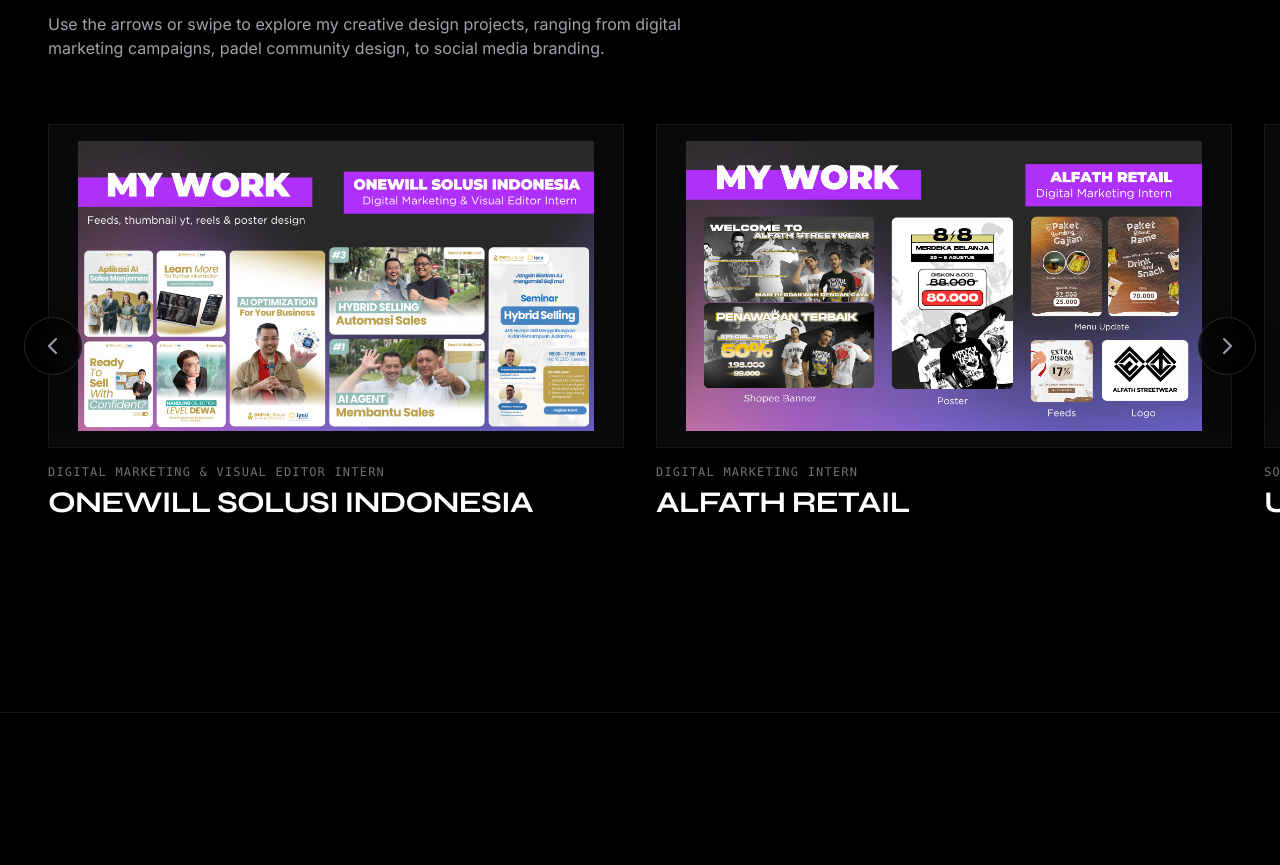
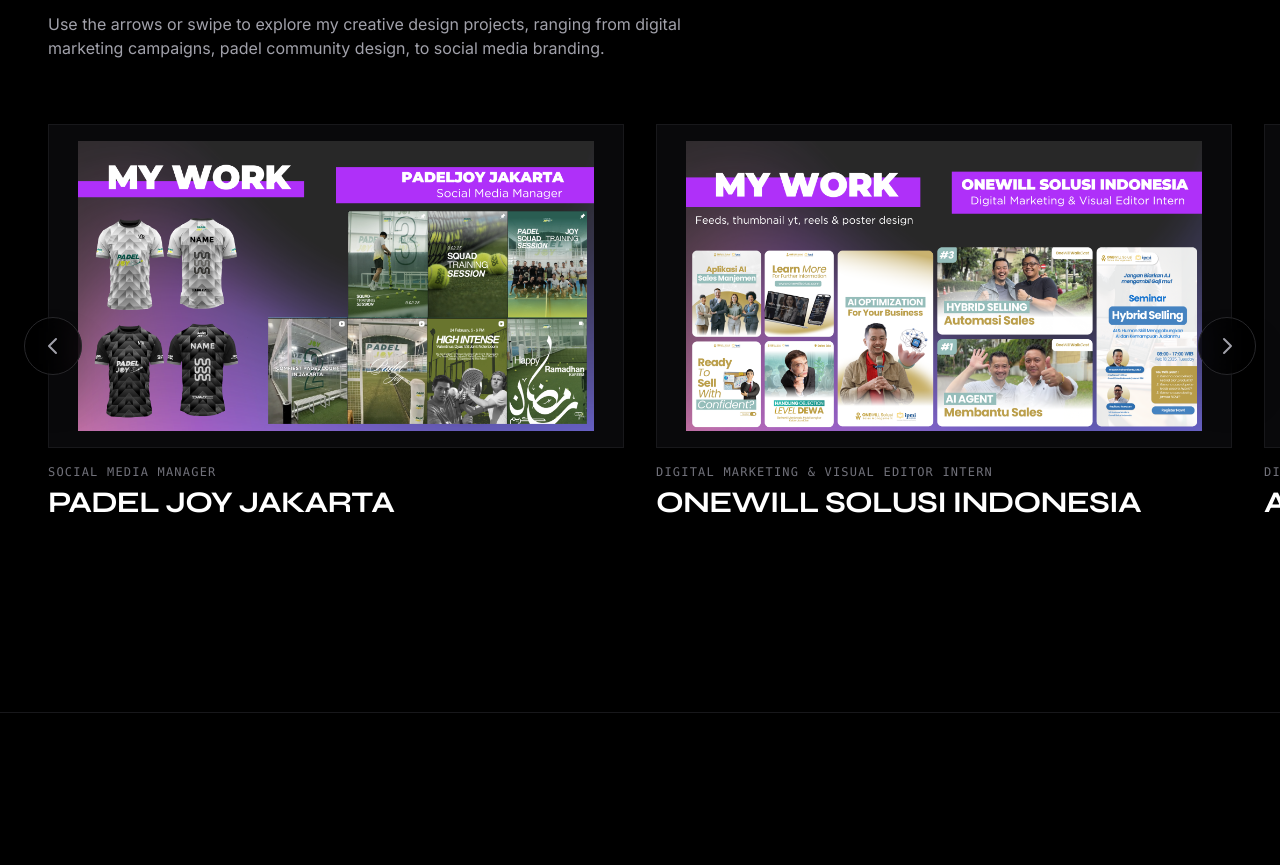
Before and after one commit to Andrianfaikha/web-portfolio-ian, a Next.js app: page / in a window 1280 px wide. Shown: the part 5060-5925 px from the top of the page. Built offline with nearby package versions, Linux system fonts and the light colour scheme.

Commit message:
feat: add Padel Joy to creative works

```diff
--- a/sections/CreativeWorks.tsx
+++ b/sections/CreativeWorks.tsx
@@ -5,6 +5,11 @@ import Image from "next/image";
 import { motion } from "framer-motion";
 
 const creativeProjects = [
+  {
+    title: "Padel Joy Jakarta",
+    role: "Social Media manager",
+    image: "/creative/padeljoy.png",
+  },
   {
     title: "Onewill Solusi Indonesia",
     role: "Digital Marketing & Visual Editor Intern",
```
Also changed, not shown: public/creative/padeljoy.png (added).
